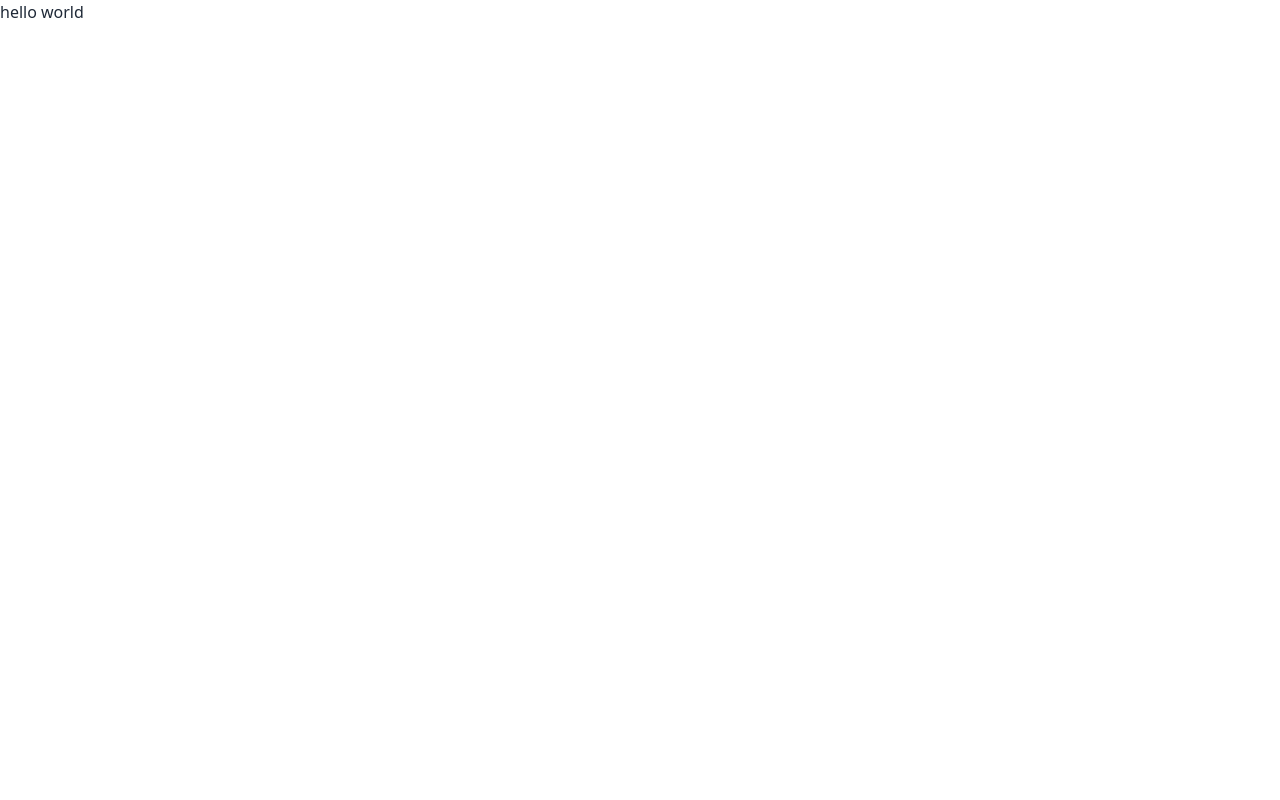
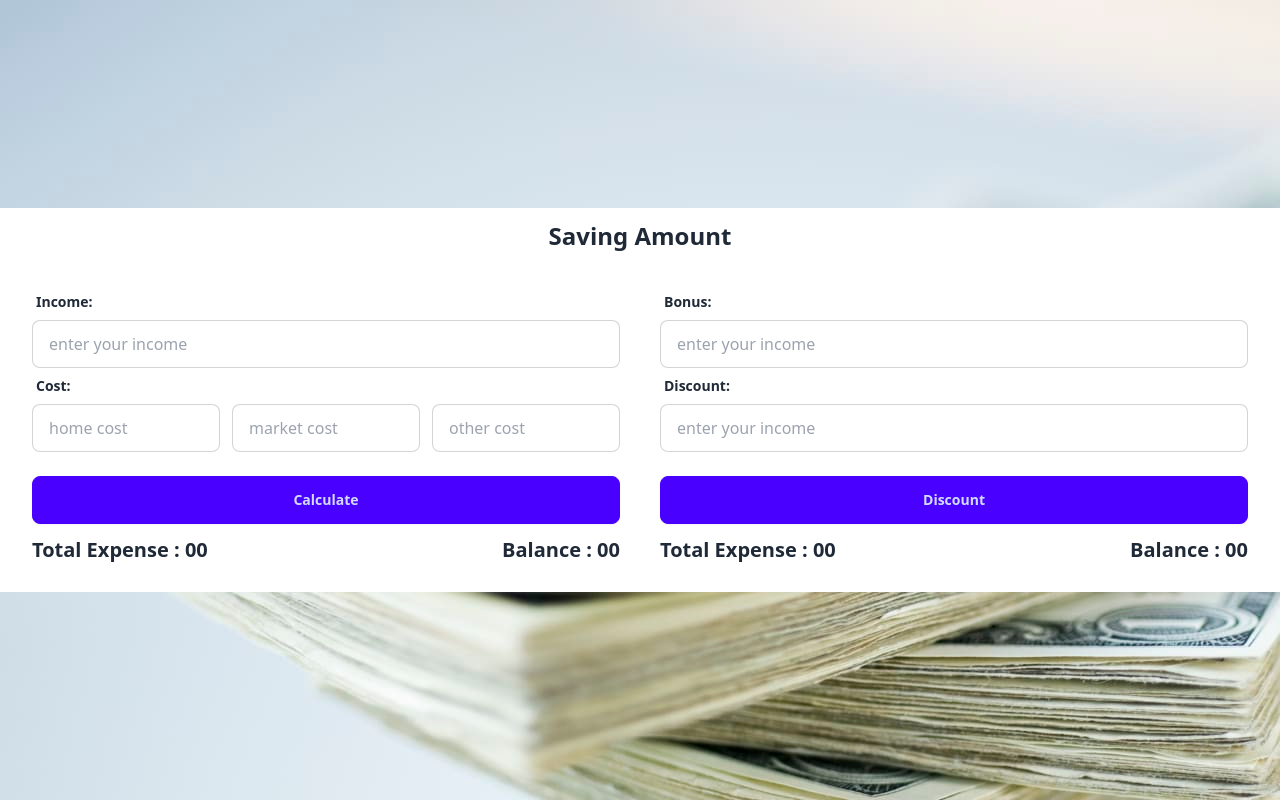
Before and after one commit to sohanwebdevctg/dom4-saving-amount, a plain HTML site: page index.html in a window 1280 px wide. Drawn offline with nearby package versions, Linux system fonts and the light colour scheme.

Commit message:
create full function

```diff
--- a/index.html
+++ b/index.html
@@ -11,8 +11,84 @@
 <body>
 
   <!-- content section start -->
-  <main>
-    <h1>hello world</h1>
+  <main class="h-full sm:h-screen w-full bg-[url('./img/taka.jpeg')] flex justify-center items-center p-5 lg:p-0">
+    <!-- item start -->
+    <div class="container mx-auto bg-white w-full h-10/12 xl:h-96 ">
+      <!-- title start -->
+       <div class="text-center mt-3">
+        <h2 class="text-2xl font-bold">Saving Amount</h2>
+       </div>
+      <!-- title end -->
+       <div class="flex flex-col sm:flex-row justify-between items-center p-5  lg:p-8 gap-3 sm:gap-5 lg:gap-8 xl:gap-10">
+              <!-- left start -->
+      <div class="flex-1">
+        <!-- income start -->
+        <div class="form-control">
+          <label class="label">
+            <span class="label-text font-bold">Income:</span>
+          </label>
+          <input type="email" placeholder="enter your income" class="input input-bordered w-full" required />
+        </div>
+        <!-- income end -->
+        <!-- const start -->
+        <div class="form-control">
+          <label class="label">
+            <span class="label-text font-bold">Cost:</span>
+          </label>
+          <ul class="grid grid-cols-1 sm:grid-cols-3 xl:grid-cols-3 gap-3">
+            <li><input type="email" placeholder="home cost" class="input input-bordered w-full" required /></li>
+            <li><input type="email" placeholder="market cost" class="input input-bordered w-full" required /></li>
+            <li><input type="email" placeholder="other cost" class="input input-bordered w-full" required /></li>
+          </ul>
+        </div>
+        <!-- const end -->
+        <!-- btn start -->
+        <div class="form-control mt-6">
+          <button class="btn btn-primary">Calculate</button>
+        </div>
+        <!-- btn end -->
+        <!-- price start -->
+        <ul class="flex flex-col md:flex-row justify-between mt-3">
+          <li class="text-sm lg:text-lg xl:text-xl font-bold">Total Expense : <span>00</span></li>
+          <li class="text-sm lg:text-lg xl:text-xl font-bold">Balance : <span>00</span></li>
+        </ul>
+        <!-- price end -->
+      </div>
+      <!-- left end -->
+      <!-- right start -->
+      <div class="flex-1">
+        <!-- income start -->
+        <div class="form-control">
+          <label class="label">
+            <span class="label-text font-bold">Bonus:</span>
+          </label>
+          <input type="email" placeholder="enter your income" class="input input-bordered w-full" required />
+        </div>
+        <!-- income end -->
+        <!-- income start -->
+        <div class="form-control">
+          <label class="label">
+            <span class="label-text font-bold">Discount:</span>
+          </label>
+          <input type="email" placeholder="enter your income" class="input input-bordered w-full" required />
+        </div>
+        <!-- income end -->
+        <!-- btn start -->
+        <div class="form-control mt-6">
+          <button class="btn btn-primary">Discount</button>
+        </div>
+        <!-- btn end -->
+        <!-- price start -->
+        <ul class="flex flex-col md:flex-row justify-between mt-3">
+          <li class="text-sm lg:text-lg xl:text-xl font-bold">Total Expense : <span>00</span></li>
+          <li class="text-sm lg:text-lg xl:text-xl font-bold">Balance : <span>00</span></li>
+        </ul>
+        <!-- price end -->
+      </div>
+      <!-- right end -->
+       </div>
+    </div>
+    <!-- item end -->
   </main>
   <!-- content section end -->
 
```
